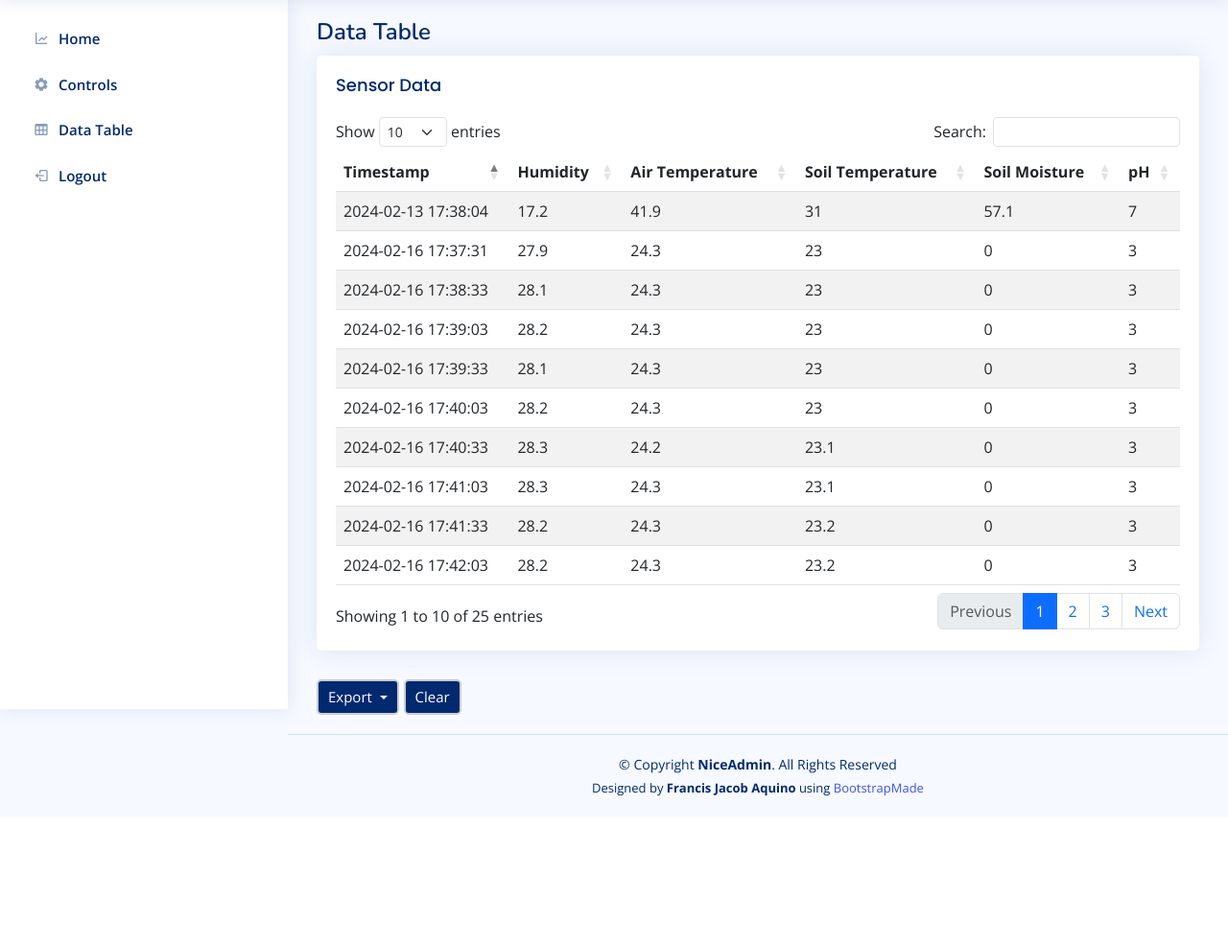
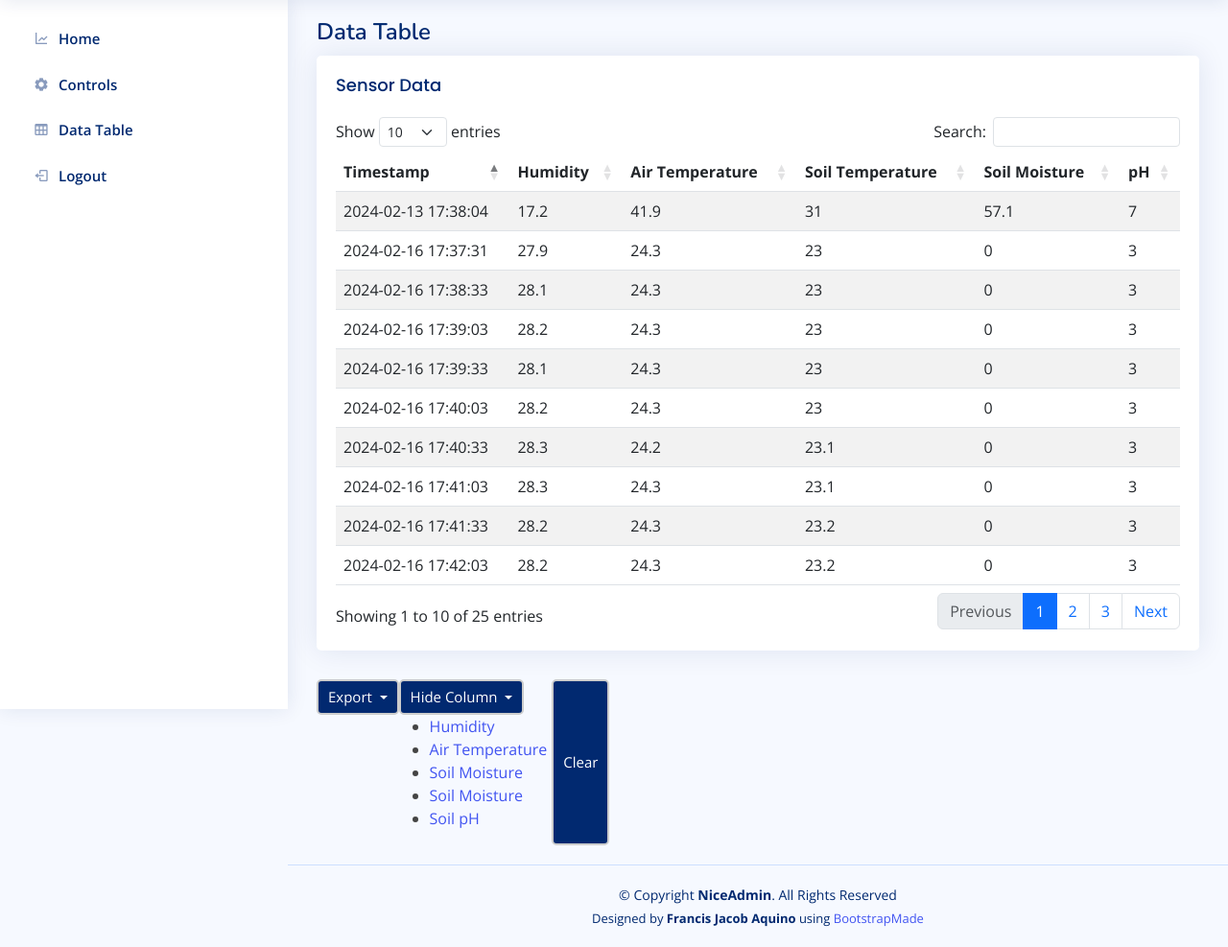
Before and after one commit to fjaqu1n0/SmartCompost, a PHP site: page /DataTable.php in a window 1280 px wide. Shown: the part 61-1048 px from the top of the page at 96% size. Before the commit the page ends 891 px from the top, so only its background shows below. Run offline with PHP 8.4, Linux system fonts and the light colour scheme; the visitor is signed in with stand-in values (Sample User, id 1); data comes from the database, SQL or seed files in the repository; some libraries are stand-ins or nearby versions.

Commit message:
Dropdown Menu for Columns
Added Dropdown Menu for hiding columns

```diff
--- a/DataTable.php
+++ b/DataTable.php
@@ -153,6 +153,18 @@
           <li><a href="#" id ="exportTXT">TXT</a></li>
         </ul>
       </div>
+         <div class="dropdown1">
+        <button class="btn btn-secondary dropdown-toggle" type="button" id="dropdownMenuButton1" aria-haspopup="true" aria-expanded="false">
+          Hide Column
+        </button>
+        <ul class="dropdown-menu1" aria-labelledby="dropdownMenuButton1">
+          <li><a href="#" id="Humidity">Humidity</a></li>
+          <li><a href="#" id="AirTemp">Air Temperature</a></li>
+          <li><a href="#" id ="SoilTemp">Soil Moisture</a></li>
+          <li><a href="#" id ="Moist">Soil Moisture</a></li>
+          <li><a href="#" id ="pH">Soil pH</a></li>
+        </ul>
+      </div>
       <button id="deleteButton">Clear</button>
     </div>
 
```
